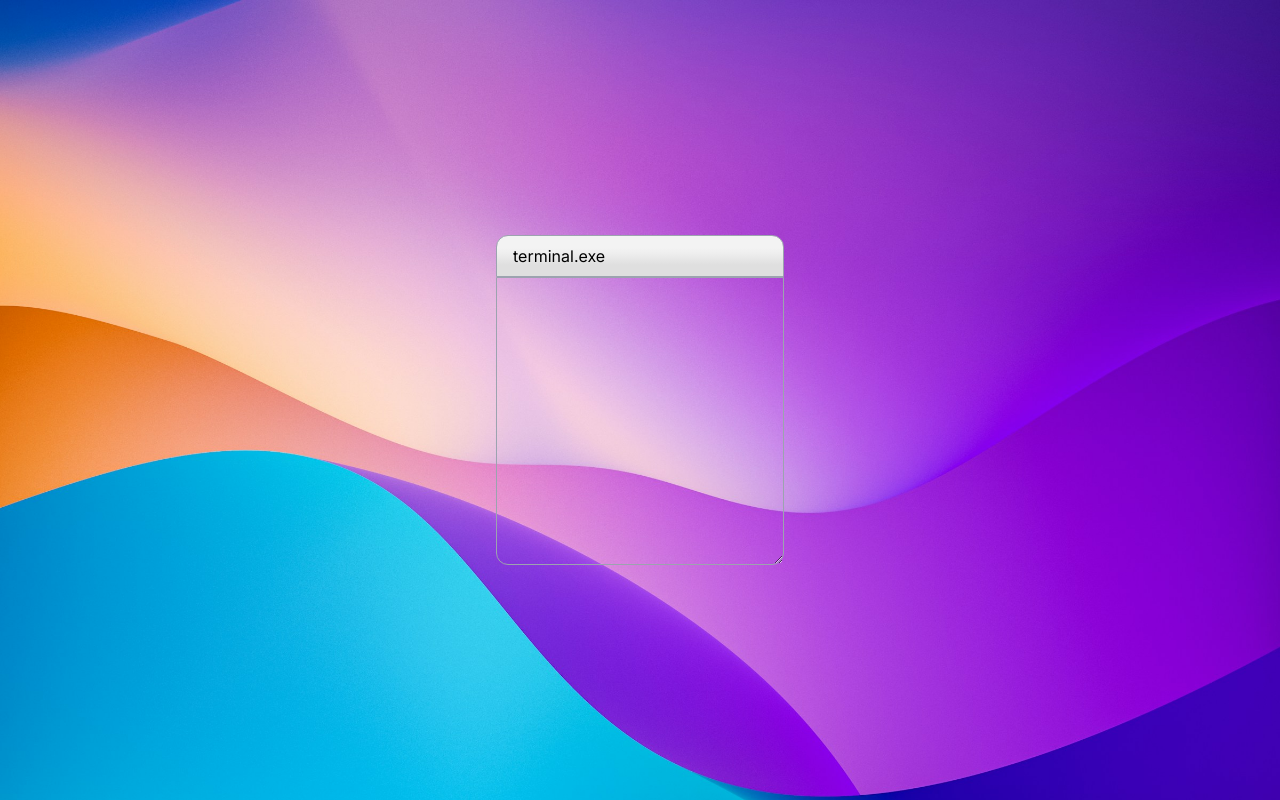
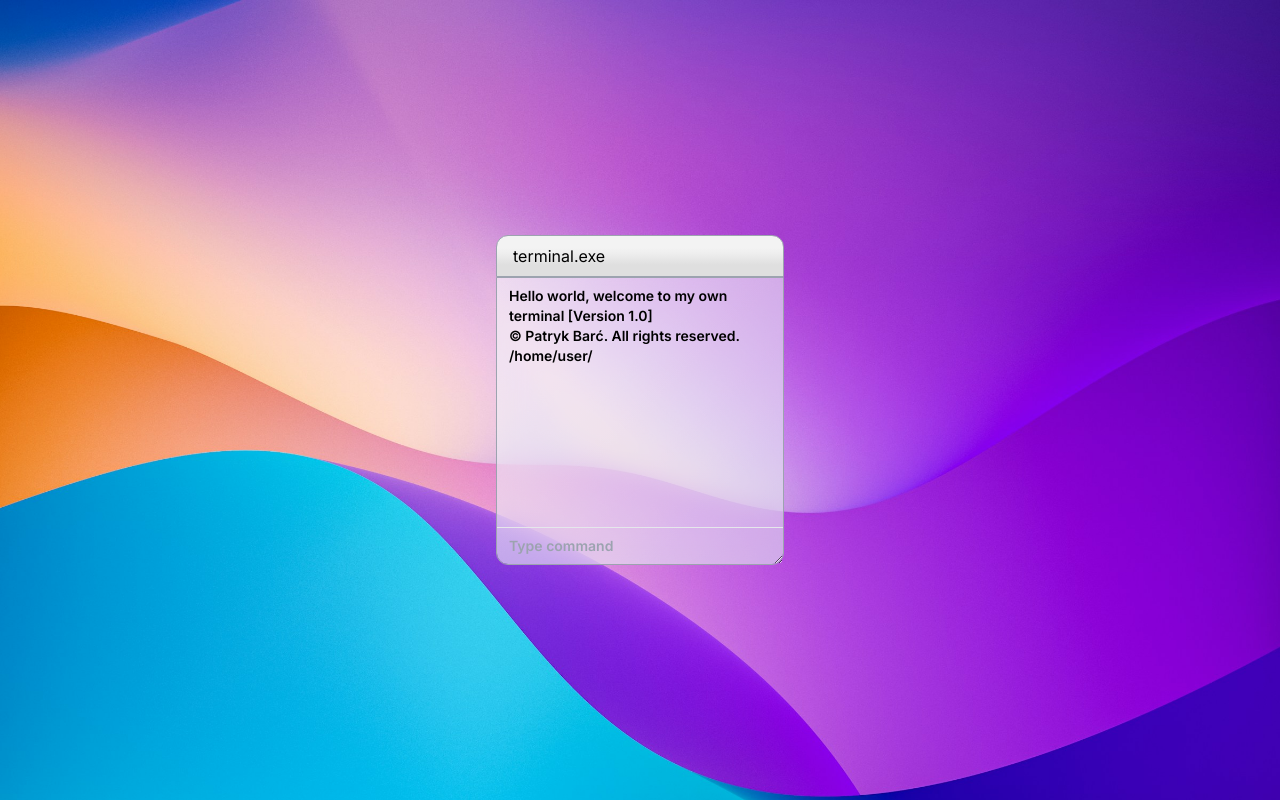
Before and after one commit to Patrykbarc/react-terminal, a React (Vite) app: page / in a window 1280 px wide. Built offline with nearby package versions, Linux system fonts and the light colour scheme.

Commit message:
Terminal container styling

```diff
--- a/src/components/TerminalContainer/TerminalContainer.tsx
+++ b/src/components/TerminalContainer/TerminalContainer.tsx
@@ -1,8 +1,24 @@
 export function TerminalContainer() {
 	return (
-		<div className='relative rounded-b-xl size-full overflow-hidden resize min-w-72 min-h-72 border border-gray-400 max-w-screen-lg max-h-[1024px]'>
-			<input className='absolute bottom-0 w-full z-50 px-5 mb-3 bg-transparent' type='text' />
-			<div className='size-full bg-gradient-to-br from-slate-50 to-slate-200 backdrop-blur-md opacity-60'></div>
+		<div className='relative rounded-b-xl size-full overflow-hidden resize min-w-72 min-h-72 border border-gray-400 max-w-screen-lg max-h-[1024px] caret-gray-600'>
+			<div className='absolute z-0 size-full'>
+				<div className='flex flex-col justify-between text-sm font-semibold h-full'>
+					<div className='overflow-y-scroll px-3 pt-2'>
+						<p>
+							Hello world, welcome to my own terminal [Version 1.0]
+							<br />© Patryk Barć. All rights reserved.
+							<br />
+							/home/user/
+						</p>
+					</div>
+					<input
+						placeholder='Type command'
+						className='bottom-0 w-full z-50 px-3 py-2 bg-transparent focus-visible:outline-none border-t border-gray-200'
+						type='text'
+					/>
+				</div>
+			</div>
+			<div className='absolute -z-10 bg-gradient-to-br from-slate-50 to-slate-200 backdrop-blur-md opacity-60 w-full h-full' />
 		</div>
 	)
 }
```
Also changed, not shown: src/index.css (line endings or trailing spaces).
